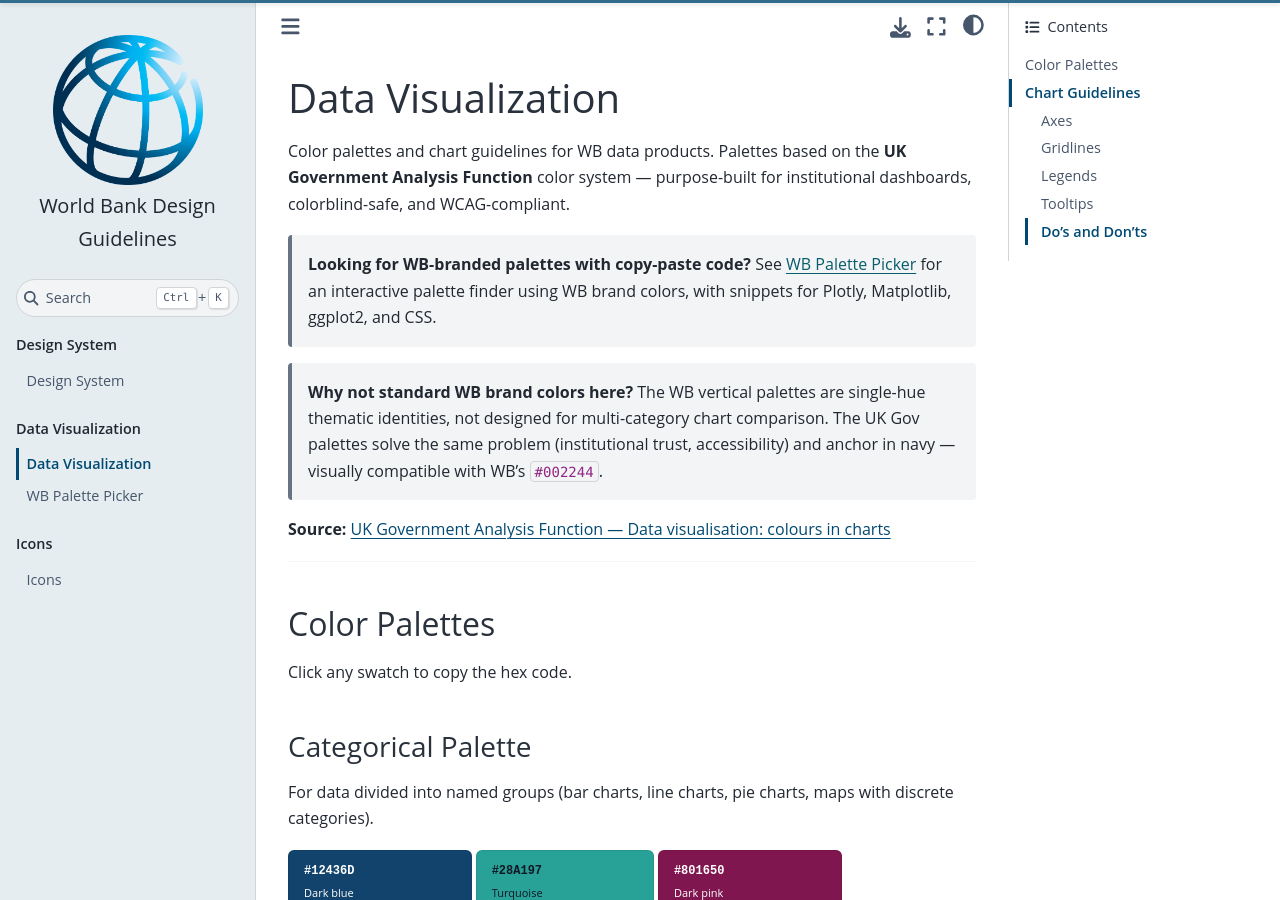
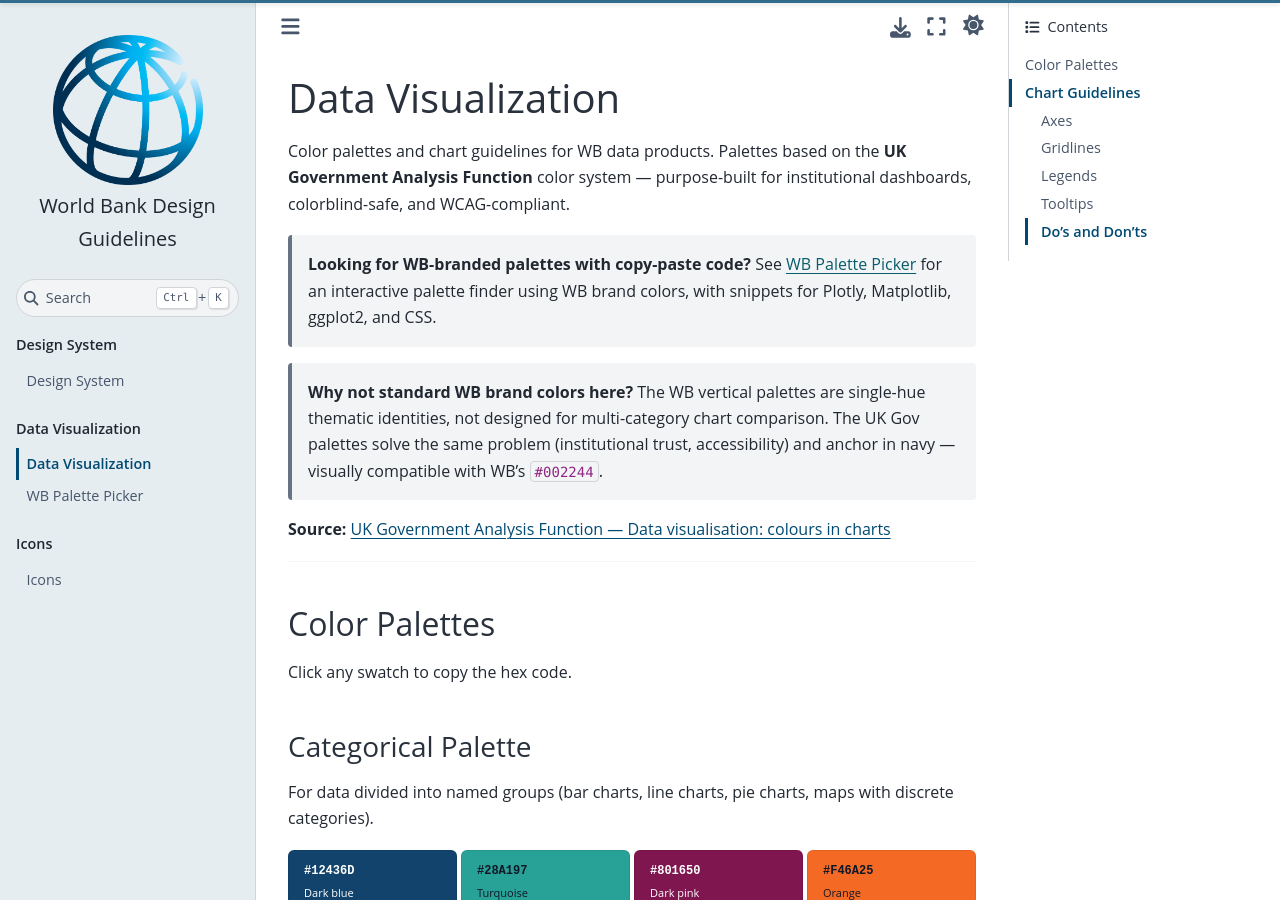
Before and after one commit to geospatial-commons/WB-Design-Guidelines, a Jupyter Book: the page built from book/chapters/data-viz.md, in a window 1280 px wide and 900 px high. Built offline with Jupyter Book 1.0.4 settings and Sphinx 7.4.7 and the Sphinx Book theme 1.1.4, drawn with Linux system fonts in a browser that asks for light colours.

Commit message:
Updated colors and fixed alignment

```diff
--- a/book/_config.yml
+++ b/book/_config.yml
@@ -40,6 +40,8 @@
 sphinx:
   config:
     html_theme: sphinx_book_theme
+    templates_path:
+      - _templates
     html_static_path:
       - _static
       - ../icons/scorecard
--- /dev/null
+++ b/book/_templates/layout.html
@@ -0,0 +1,12 @@
+{%- extends "pydata_sphinx_theme/layout.html" %}
+
+{# Force light mode as the default when no user preference is stored #}
+{%- block extrahead %}
+  {{ super() }}
+  <script data-cfasync="false">
+    if (!localStorage.getItem("mode")) {
+      document.documentElement.dataset.mode = "light";
+      document.documentElement.dataset.theme = "light";
+    }
+  </script>
+{%- endblock extrahead %}
--- a/book/chapters/data-viz.md
+++ b/book/chapters/data-viz.md
@@ -19,32 +19,32 @@
 For data divided into named groups (bar charts, line charts, pie charts, maps with discrete categories).
 
 <div style="display:flex; flex-wrap:wrap; gap:4px; margin:12px 0;">
-  <div class="wb-swatch" data-hex="#12436D" style="background-color:#12436D; padding:12px 16px; border-radius:6px; display:inline-flex; flex-direction:column; min-width:140px; cursor:pointer; position:relative; box-shadow:inset 0 0 0 1px rgba(0,0,0,0.08);">
+  <div class="wb-swatch" data-hex="#12436D" style="background-color:#12436D; padding:12px 16px; border-radius:6px; display:inline-flex; flex-direction:column; flex:1 1 140px; cursor:pointer; position:relative; box-shadow:inset 0 0 0 1px rgba(0,0,0,0.08);">
     <span class="wb-swatch-hex" style="font-family:monospace;font-size:12px;display:block;font-weight:600;">#12436D</span>
     <span class="wb-swatch-name" style="display:block;font-size:11px;margin-top:2px;">Dark blue</span>
     <span class="wb-swatch-badges" style="display:block;margin-top:6px;"></span>
   </div>
-  <div class="wb-swatch" data-hex="#28A197" style="background-color:#28A197; padding:12px 16px; border-radius:6px; display:inline-flex; flex-direction:column; min-width:140px; cursor:pointer; position:relative; box-shadow:inset 0 0 0 1px rgba(0,0,0,0.08);">
+  <div class="wb-swatch" data-hex="#28A197" style="background-color:#28A197; padding:12px 16px; border-radius:6px; display:inline-flex; flex-direction:column; flex:1 1 140px; cursor:pointer; position:relative; box-shadow:inset 0 0 0 1px rgba(0,0,0,0.08);">
     <span class="wb-swatch-hex" style="font-family:monospace;font-size:12px;display:block;font-weight:600;">#28A197</span>
     <span class="wb-swatch-name" style="display:block;font-size:11px;margin-top:2px;">Turquoise</span>
     <span class="wb-swatch-badges" style="display:block;margin-top:6px;"></span>
   </div>
-  <div class="wb-swatch" data-hex="#801650" style="background-color:#801650; padding:12px 16px; border-radius:6px; display:inline-flex; flex-direction:column; min-width:140px; cursor:pointer; position:relative; box-shadow:inset 0 0 0 1px rgba(0,0,0,0.08);">
+  <div class="wb-swatch" data-hex="#801650" style="background-color:#801650; padding:12px 16px; border-radius:6px; display:inline-flex; flex-direction:column; flex:1 1 140px; cursor:pointer; position:relative; box-shadow:inset 0 0 0 1px rgba(0,0,0,0.08);">
     <span class="wb-swatch-hex" style="font-family:monospace;font-size:12px;display:block;font-weight:600;">#801650</span>
     <span class="wb-swatch-name" style="display:block;font-size:11px;margin-top:2px;">Dark pink</span>
     <span class="wb-swatch-badges" style="display:block;margin-top:6px;"></span>
   </div>
-  <div class="wb-swatch" data-hex="#F46A25" style="background-color:#F46A25; padding:12px 16px; border-radius:6px; display:inline-flex; flex-direction:column; min-width:140px; cursor:pointer; position:relative; box-shadow:inset 0 0 0 1px rgba(0,0,0,0.08);">
+  <div class="wb-swatch" data-hex="#F46A25" style="background-color:#F46A25; padding:12px 16px; border-radius:6px; display:inline-flex; flex-direction:column; flex:1 1 140px; cursor:pointer; position:relative; box-shadow:inset 0 0 0 1px rgba(0,0,0,0.08);">
     <span class="wb-swatch-hex" style="font-family:monospace;font-size:12px;display:block;font-weight:600;">#F46A25</span>
     <span class="wb-swatch-name" style="display:block;font-size:11px;margin-top:2px;">Orange</span>
     <span class="wb-swatch-badges" style="display:block;margin-top:6px;"></span>
   </div>
-  <div class="wb-swatch" data-hex="#3D3D3D" style="background-color:#3D3D3D; padding:12px 16px; border-radius:6px; display:inline-flex; flex-direction:column; min-width:140px; cursor:pointer; position:relative; box-shadow:inset 0 0 0 1px rgba(0,0,0,0.08);">
+  <div class="wb-swatch" data-hex="#3D3D3D" style="background-color:#3D3D3D; padding:12px 16px; border-radius:6px; display:inline-flex; flex-direction:column; flex:1 1 140px; cursor:pointer; position:relative; box-shadow:inset 0 0 0 1px rgba(0,0,0,0.08);">
     <span class="wb-swatch-hex" style="font-family:monospace;font-size:12px;display:block;font-weight:600;">#3D3D3D</span>
     <span class="wb-swatch-name" style="display:block;font-size:11px;margin-top:2px;">Dark grey</span>
     <span class="wb-swatch-badges" style="display:block;margin-top:6px;"></span>
   </div>
-  <div class="wb-swatch" data-hex="#A285D1" style="background-color:#A285D1; padding:12px 16px; border-radius:6px; display:inline-flex; flex-direction:column; min-width:140px; cursor:pointer; position:relative; box-shadow:inset 0 0 0 1px rgba(0,0,0,0.08);">
+  <div class="wb-swatch" data-hex="#A285D1" style="background-color:#A285D1; padding:12px 16px; border-radius:6px; display:inline-flex; flex-direction:column; flex:1 1 140px; cursor:pointer; position:relative; box-shadow:inset 0 0 0 1px rgba(0,0,0,0.08);">
     <span class="wb-swatch-hex" style="font-family:monospace;font-size:12px;display:block;font-weight:600;">#A285D1</span>
     <span class="wb-swatch-name" style="display:block;font-size:11px;margin-top:2px;">Light purple</span>
     <span class="wb-swatch-badges" style="display:block;margin-top:6px;"></span>
@@ -72,12 +72,12 @@
 When comparing exactly two categories, use this high-contrast pair:
 
 <div style="display:flex; flex-wrap:wrap; gap:4px; margin:8px 0;">
-  <div class="wb-swatch" data-hex="#12436D" style="background-color:#12436D; padding:12px 16px; border-radius:6px; display:inline-flex; flex-direction:column; min-width:140px; cursor:pointer; position:relative; box-shadow:inset 0 0 0 1px rgba(0,0,0,0.08);">
+  <div class="wb-swatch" data-hex="#12436D" style="background-color:#12436D; padding:12px 16px; border-radius:6px; display:inline-flex; flex-direction:column; flex:1 1 140px; cursor:pointer; position:relative; box-shadow:inset 0 0 0 1px rgba(0,0,0,0.08);">
     <span class="wb-swatch-hex" style="font-family:monospace;font-size:12px;display:block;font-weight:600;">#12436D</span>
     <span class="wb-swatch-name" style="display:block;font-size:11px;margin-top:2px;">Dark blue</span>
     <span class="wb-swatch-badges" style="display:block;margin-top:6px;"></span>
   </div>
-  <div class="wb-swatch" data-hex="#F46A25" style="background-color:#F46A25; padding:12px 16px; border-radius:6px; display:inline-flex; flex-direction:column; min-width:140px; cursor:pointer; position:relative; box-shadow:inset 0 0 0 1px rgba(0,0,0,0.08);">
+  <div class="wb-swatch" data-hex="#F46A25" style="background-color:#F46A25; padding:12px 16px; border-radius:6px; display:inline-flex; flex-direction:column; flex:1 1 140px; cursor:pointer; position:relative; box-shadow:inset 0 0 0 1px rgba(0,0,0,0.08);">
     <span class="wb-swatch-hex" style="font-family:monospace;font-size:12px;display:block;font-weight:600;">#F46A25</span>
     <span class="wb-swatch-name" style="display:block;font-size:11px;margin-top:2px;">Orange</span>
     <span class="wb-swatch-badges" style="display:block;margin-top:6px;"></span>
@@ -89,32 +89,32 @@
 For ordered/continuous data — rankings, intensity, magnitude. Use for choropleths, heatmaps, and single-metric bar charts where magnitude matters.
 
 <div style="display:flex; flex-wrap:wrap; gap:4px; margin:12px 0;">
-  <div class="wb-swatch" data-hex="#092135" style="background-color:#092135; padding:12px 16px; border-radius:6px; display:inline-flex; flex-direction:column; min-width:140px; cursor:pointer; position:relative; box-shadow:inset 0 0 0 1px rgba(0,0,0,0.08);">
+  <div class="wb-swatch" data-hex="#092135" style="background-color:#092135; padding:12px 16px; border-radius:6px; display:inline-flex; flex-direction:column; flex:1 1 140px; cursor:pointer; position:relative; box-shadow:inset 0 0 0 1px rgba(0,0,0,0.08);">
     <span class="wb-swatch-hex" style="font-family:monospace;font-size:12px;display:block;font-weight:600;">#092135</span>
     <span class="wb-swatch-name" style="display:block;font-size:11px;margin-top:2px;">Darkest blue</span>
     <span class="wb-swatch-badges" style="display:block;margin-top:6px;"></span>
   </div>
-  <div class="wb-swatch" data-hex="#12436D" style="background-color:#12436D; padding:12px 16px; border-radius:6px; display:inline-flex; flex-direction:column; min-width:140px; cursor:pointer; position:relative; box-shadow:inset 0 0 0 1px rgba(0,0,0,0.08);">
+  <div class="wb-swatch" data-hex="#12436D" style="background-color:#12436D; padding:12px 16px; border-radius:6px; display:inline-flex; flex-direction:column; flex:1 1 140px; cursor:pointer; position:relative; box-shadow:inset 0 0 0 1px rgba(0,0,0,0.08);">
     <span class="wb-swatch-hex" style="font-family:monospace;font-size:12px;display:block;font-weight:600;">#12436D</span>
     <span class="wb-swatch-name" style="display:block;font-size:11px;margin-top:2px;">Dark blue</span>
     <span class="wb-swatch-badges" style="display:block;margin-top:6px;"></span>
   </div>
-  <div class="wb-swatch" data-hex="#2073BC" style="background-color:#2073BC; padding:12px 16px; border-radius:6px; display:inline-flex; flex-direction:column; min-width:140px; cursor:pointer; position:relative; box-shadow:inset 0 0 0 1px rgba(0,0,0,0.08);">
+  <div class="wb-swatch" data-hex="#2073BC" style="background-color:#2073BC; padding:12px 16px; border-radius:6px; display:inline-flex; flex-direction:column; flex:1 1 140px; cursor:pointer; position:relative; box-shadow:inset 0 0 0 1px rgba(0,0,0,0.08);">
     <span class="wb-swatch-hex" style="font-family:monospace;font-size:12px;display:block;font-weight:600;">#2073BC</span>
     <span class="wb-swatch-name" style="display:block;font-size:11px;margin-top:2px;">Mid blue</span>
     <span class="wb-swatch-badges" style="display:block;margin-top:6px;"></span>
   </div>
-  <div class="wb-swatch" data-hex="#6BACE6" style="background-color:#6BACE6; padding:12px 16px; border-radius:6px; display:inline-flex; flex-direction:column; min-width:140px; cursor:pointer; position:relative; box-shadow:inset 0 0 0 1px rgba(0,0,0,0.08);">
+  <div class="wb-swatch" data-hex="#6BACE6" style="background-color:#6BACE6; padding:12px 16px; border-radius:6px; display:inline-flex; flex-direction:column; flex:1 1 140px; cursor:pointer; position:relative; box-shadow:inset 0 0 0 1px rgba(0,0,0,0.08);">
     <span class="wb-swatch-hex" style="font-family:monospace;font-size:12px;display:block;font-weight:600;">#6BACE6</span>
     <span class="wb-swatch-name" style="display:block;font-size:11px;margin-top:2px;">Light blue</span>
     <span class="wb-swatch-badges" style="display:block;margin-top:6px;"></span>
   </div>
-  <div class="wb-swatch" data-hex="#ADD1F1" style="background-color:#ADD1F1; padding:12px 16px; border-radius:6px; display:inline-flex; flex-direction:column; min-width:140px; cursor:pointer; position:relative; box-shadow:inset 0 0 0 1px rgba(0,0,0,0.10);">
+  <div class="wb-swatch" data-hex="#ADD1F1" style="background-color:#ADD1F1; padding:12px 16px; border-radius:6px; display:inline-flex; flex-direction:column; flex:1 1 140px; cursor:pointer; position:relative; box-shadow:inset 0 0 0 1px rgba(0,0,0,0.10);">
     <span class="wb-swatch-hex" style="font-family:monospace;font-size:12px;display:block;font-weight:600;">#ADD1F1</span>
     <span class="wb-swatch-name" style="display:block;font-size:11px;margin-top:2px;">Lightest blue</span>
     <span class="wb-swatch-badges" style="display:block;margin-top:6px;"></span>
   </div>
-  <div class="wb-swatch" data-hex="#F2F2F2" style="background-color:#F2F2F2; padding:12px 16px; border-radius:6px; display:inline-flex; flex-direction:column; min-width:140px; cursor:pointer; position:relative; box-shadow:inset 0 0 0 1px rgba(0,0,0,0.12);">
+  <div class="wb-swatch" data-hex="#F2F2F2" style="background-color:#F2F2F2; padding:12px 16px; border-radius:6px; display:inline-flex; flex-direction:column; flex:1 1 140px; cursor:pointer; position:relative; box-shadow:inset 0 0 0 1px rgba(0,0,0,0.12);">
     <span class="wb-swatch-hex" style="font-family:monospace;font-size:12px;display:block;font-weight:600;">#F2F2F2</span>
     <span class="wb-swatch-name" style="display:block;font-size:11px;margin-top:2px;">Pale grey (null)</span>
     <span class="wb-swatch-badges" style="display:block;margin-top:6px;"></span>
@@ -139,12 +139,12 @@
 For drawing attention to a specific series or data point while de-emphasizing the rest.
 
 <div style="display:flex; flex-wrap:wrap; gap:4px; margin:12px 0;">
-  <div class="wb-swatch" data-hex="#12436D" style="background-color:#12436D; padding:12px 16px; border-radius:6px; display:inline-flex; flex-direction:column; min-width:140px; cursor:pointer; position:relative; box-shadow:inset 0 0 0 1px rgba(0,0,0,0.08);">
+  <div class="wb-swatch" data-hex="#12436D" style="background-color:#12436D; padding:12px 16px; border-radius:6px; display:inline-flex; flex-direction:column; flex:1 1 140px; cursor:pointer; position:relative; box-shadow:inset 0 0 0 1px rgba(0,0,0,0.08);">
     <span class="wb-swatch-hex" style="font-family:monospace;font-size:12px;display:block;font-weight:600;">#12436D</span>
     <span class="wb-swatch-name" style="display:block;font-size:11px;margin-top:2px;">Focus color</span>
     <span class="wb-swatch-badges" style="display:block;margin-top:6px;"></span>
   </div>
-  <div class="wb-swatch" data-hex="#BFBFBF" style="background-color:#BFBFBF; padding:12px 16px; border-radius:6px; display:inline-flex; flex-direction:column; min-width:140px; cursor:pointer; position:relative; box-shadow:inset 0 0 0 1px rgba(0,0,0,0.10);">
+  <div class="wb-swatch" data-hex="#BFBFBF" style="background-color:#BFBFBF; padding:12px 16px; border-radius:6px; display:inline-flex; flex-direction:column; flex:1 1 140px; cursor:pointer; position:relative; box-shadow:inset 0 0 0 1px rgba(0,0,0,0.10);">
     <span class="wb-swatch-hex" style="font-family:monospace;font-size:12px;display:block;font-weight:600;">#BFBFBF</span>
     <span class="wb-swatch-name" style="display:block;font-size:11px;margin-top:2px;">Background (muted)</span>
     <span class="wb-swatch-badges" style="display:block;margin-top:6px;"></span>
@@ -158,17 +158,17 @@
 Red-Amber-Green for status tables and KPI indicators. **Tables and scorecards only** — not for charts.
 
 <div style="display:flex; flex-wrap:wrap; gap:4px; margin:12px 0;">
-  <div class="wb-swatch" data-hex="#C00000" style="background-color:#C00000; padding:12px 16px; border-radius:6px; display:inline-flex; flex-direction:column; min-width:140px; cursor:pointer; position:relative; box-shadow:inset 0 0 0 1px rgba(0,0,0,0.08);">
+  <div class="wb-swatch" data-hex="#C00000" style="background-color:#C00000; padding:12px 16px; border-radius:6px; display:inline-flex; flex-direction:column; flex:1 1 140px; cursor:pointer; position:relative; box-shadow:inset 0 0 0 1px rgba(0,0,0,0.08);">
     <span class="wb-swatch-hex" style="font-family:monospace;font-size:12px;display:block;font-weight:600;">#C00000</span>
     <span class="wb-swatch-name" style="display:block;font-size:11px;margin-top:2px;">Red — Critical</span>
     <span class="wb-swatch-badges" style="display:block;margin-top:6px;"></span>
   </div>
-  <div class="wb-swatch" data-hex="#FFC000" style="background-color:#FFC000; padding:12px 16px; border-radius:6px; display:inline-flex; flex-direction:column; min-width:140px; cursor:pointer; position:relative; box-shadow:inset 0 0 0 1px rgba(0,0,0,0.08);">
+  <div class="wb-swatch" data-hex="#FFC000" style="background-color:#FFC000; padding:12px 16px; border-radius:6px; display:inline-flex; flex-direction:column; flex:1 1 140px; cursor:pointer; position:relative; box-shadow:inset 0 0 0 1px rgba(0,0,0,0.08);">
     <span class="wb-swatch-hex" style="font-family:monospace;font-size:12px;display:block;font-weight:600;">#FFC000</span>
     <span class="wb-swatch-name" style="display:block;font-size:11px;margin-top:2px;">Amber — Caution</span>
     <span class="wb-swatch-badges" style="display:block;margin-top:6px;"></span>
   </div>
-  <div class="wb-swatch" data-hex="#8ED973" style="background-color:#8ED973; padding:12px 16px; border-radius:6px; display:inline-flex; flex-direction:column; min-width:140px; cursor:pointer; position:relative; box-shadow:inset 0 0 0 1px rgba(0,0,0,0.08);">
+  <div class="wb-swatch" data-hex="#8ED973" style="background-color:#8ED973; padding:12px 16px; border-radius:6px; display:inline-flex; flex-direction:column; flex:1 1 140px; cursor:pointer; position:relative; box-shadow:inset 0 0 0 1px rgba(0,0,0,0.08);">
     <span class="wb-swatch-hex" style="font-family:monospace;font-size:12px;display:block;font-weight:600;">#8ED973</span>
     <span class="wb-swatch-name" style="display:block;font-size:11px;margin-top:2px;">Green — On track</span>
     <span class="wb-swatch-badges" style="display:block;margin-top:6px;"></span>
@@ -186,17 +186,17 @@
 ### Chart Furniture Colors
 
 <div style="display:flex; flex-wrap:wrap; gap:4px; margin:12px 0;">
-  <div class="wb-swatch" data-hex="#D9D9D9" style="background-color:#D9D9D9; padding:12px 16px; border-radius:6px; display:inline-flex; flex-direction:column; min-width:140px; cursor:pointer; position:relative; box-shadow:inset 0 0 0 1px rgba(0,0,0,0.12);">
+  <div class="wb-swatch" data-hex="#D9D9D9" style="background-color:#D9D9D9; padding:12px 16px; border-radius:6px; display:inline-flex; flex-direction:column; flex:1 1 140px; cursor:pointer; position:relative; box-shadow:inset 0 0 0 1px rgba(0,0,0,0.12);">
     <span class="wb-swatch-hex" style="font-family:monospace;font-size:12px;display:block;font-weight:600;">#D9D9D9</span>
     <span class="wb-swatch-name" style="display:block;font-size:11px;margin-top:2px;">Gridlines</span>
     <span class="wb-swatch-badges" style="display:block;margin-top:6px;"></span>
   </div>
-  <div class="wb-swatch" data-hex="#595959" style="background-color:#595959; padding:12px 16px; border-radius:6px; display:inline-flex; flex-direction:column; min-width:140px; cursor:pointer; position:relative; box-shadow:inset 0 0 0 1px rgba(0,0,0,0.08);">
+  <div class="wb-swatch" data-hex="#595959" style="background-color:#595959; padding:12px 16px; border-radius:6px; display:inline-flex; flex-direction:column; flex:1 1 140px; cursor:pointer; position:relative; box-shadow:inset 0 0 0 1px rgba(0,0,0,0.08);">
     <span class="wb-swatch-hex" style="font-family:monospace;font-size:12px;display:block;font-weight:600;">#595959</span>
     <span class="wb-swatch-name" style="display:block;font-size:11px;margin-top:2px;">Axis labels</span>
     <span class="wb-swatch-badges" style="display:block;margin-top:6px;"></span>
   </div>
-  <div class="wb-swatch" data-hex="#FFFFFF" style="background-color:#FFFFFF; padding:12px 16px; border-radius:6px; display:inline-flex; flex-direction:column; min-width:140px; cursor:pointer; position:relative; box-shadow:inset 0 0 0 1px rgba(0,0,0,0.15);">
+  <div class="wb-swatch" data-hex="#FFFFFF" style="background-color:#FFFFFF; padding:12px 16px; border-radius:6px; display:inline-flex; flex-direction:column; flex:1 1 140px; cursor:pointer; position:relative; box-shadow:inset 0 0 0 1px rgba(0,0,0,0.15);">
     <span class="wb-swatch-hex" style="font-family:monospace;font-size:12px;display:block;font-weight:600;">#FFFFFF</span>
     <span class="wb-swatch-name" style="display:block;font-size:11px;margin-top:2px;">Chart background</span>
     <span class="wb-swatch-badges" style="display:block;margin-top:6px;"></span>
```
Also changed, not shown: book/chapters/design-system.md (+11 -11 lines), 1 other file.
